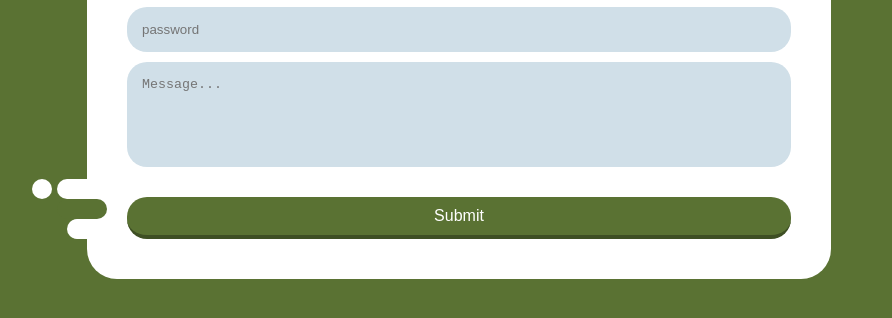
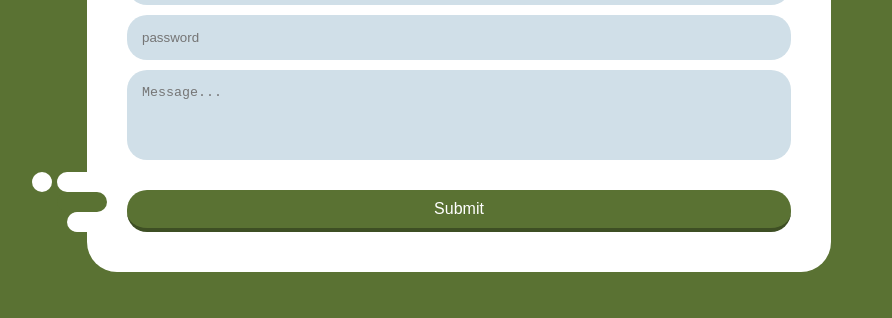
Before and after one commit to Zain517/express_practice, a website: page Form/index.html in a window 1280 px wide. Shown: the part 330-648 px from the top of the page, without its empty margins (181-1073 px from the left). Drawn offline with nearby package versions, Linux system fonts and the light colour scheme.

Commit message:
little bit addtion

```diff
--- a/Form/index.html
+++ b/Form/index.html
@@ -134,7 +134,7 @@
         <h1>Contact us</h1>
         <input type="email" name="email" placeholder="Email">
         <input type="password" name="password" placeholder="password">
-        <textarea placeholder="Message..." name="message" rows="5"></textarea>
+        <textarea placeholder="Message..." name="message" rows="4"></textarea>
         <button type="submit" href="/">Submit</button>
       </div>
     </form>
```
